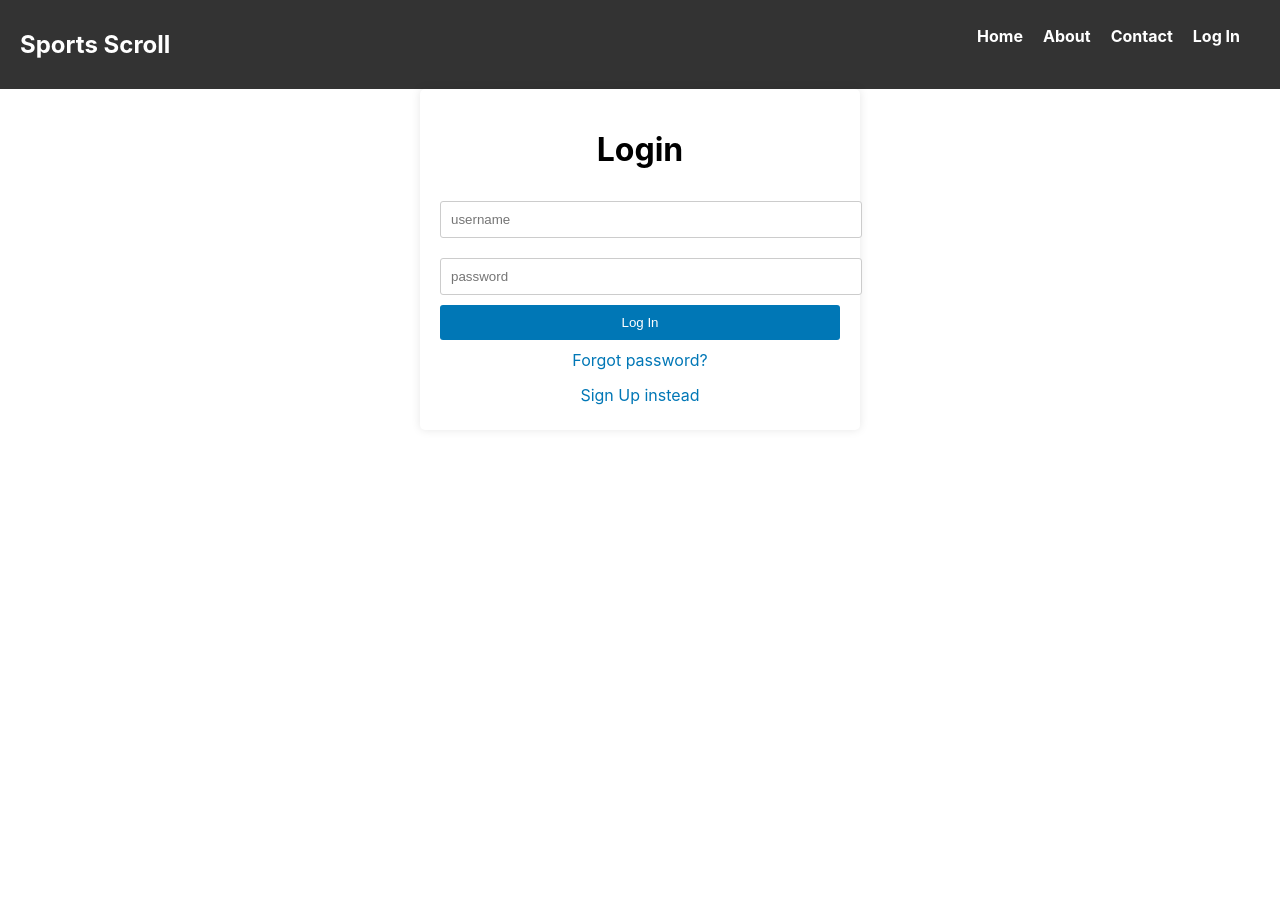
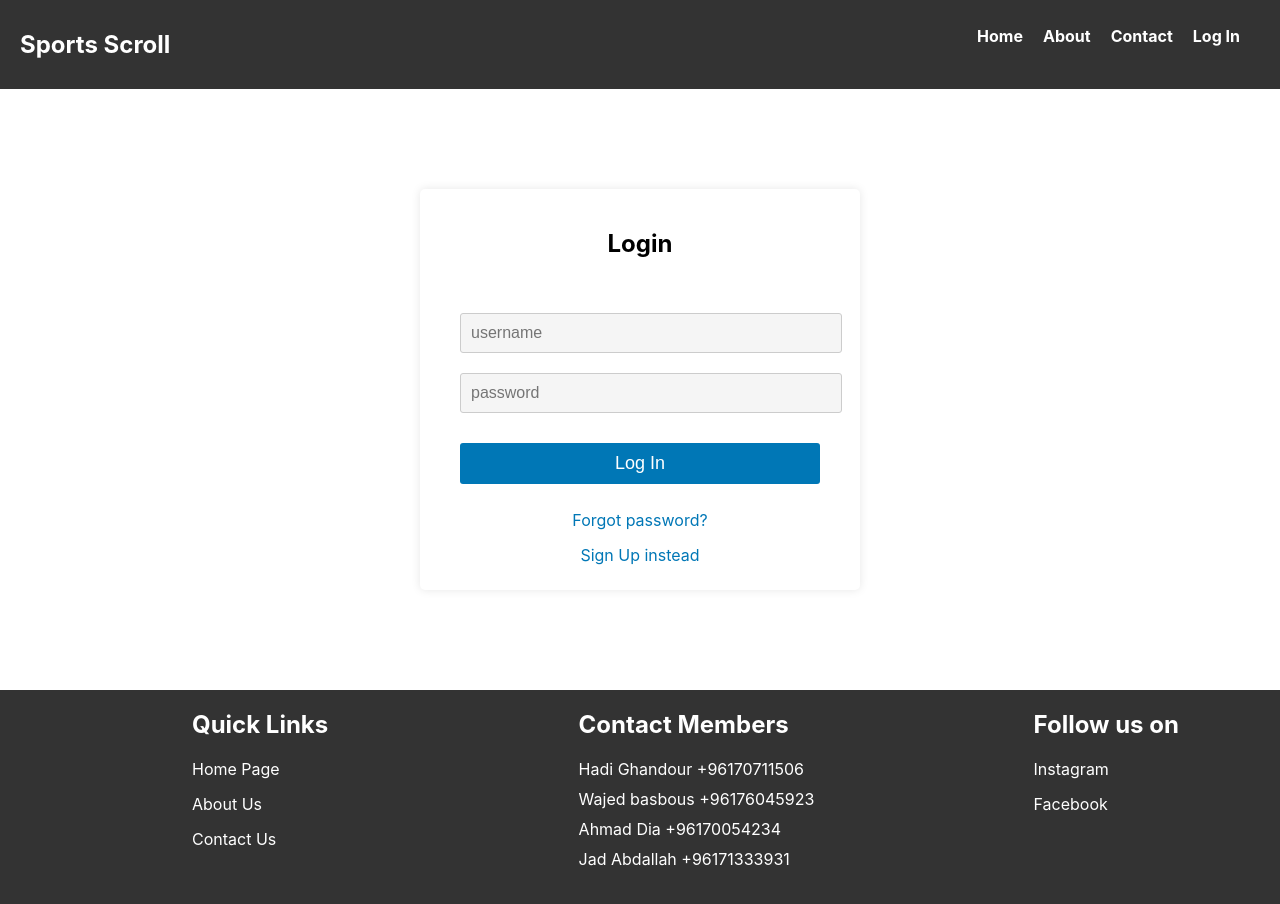
Before and after one commit to wajed1/sports-project, a React (Create React App) app: page / in a window 1280 px wide. Before the commit the page ends 800 px from the top, so only its background shows below. Built offline with nearby package versions, Linux system fonts and the light colour scheme.

Commit message:
Contact Us Done

```diff
--- a/package.json
+++ b/package.json
@@ -3,12 +3,14 @@
   "version": "0.1.0",
   "private": true,
   "dependencies": {
+    "@emailjs/browser": "^3.11.0",
     "@testing-library/jest-dom": "^5.17.0",
     "@testing-library/react": "^13.4.0",
     "@testing-library/user-event": "^13.5.0",
     "axios": "^1.6.1",
     "body-parser": "^1.20.2",
     "cors": "^2.8.5",
+    "emailjs-com": "^3.2.0",
     "express": "^4.18.2",
     "mongodb": "^6.2.0",
     "mongoose": "^8.0.0",
--- /dev/null
+++ b/src/pages/Contact.css
@@ -0,0 +1,83 @@
+.container1{
+    width: 100%;
+    height: 100vh;
+    display: flex;
+    align-items: center;
+    justify-content: center;
+    /*background-color: blue;*/
+}
+form{
+    display: flex;
+    flex-direction: column;
+    padding: 2vw 4vw;
+    width: 90%;
+    max-width: 600px;
+    border-radius: 10px;
+}
+form h3{
+    color: #555;
+    font-weight: 800;
+    margin-bottom:20px ;
+}
+form input, form textarea{
+    border: 0;
+    margin: 10px 0;
+    padding: 20px;
+    outline: none;
+    background: #f5f5f5 ;
+    font-size:16px ;
+}
+form button{
+    padding: 15px;
+    background: #ff5361;
+    color: #fff;
+    font-size: 18px;
+    border: 0;
+    outline: none;
+    cursor: pointer;
+    width: 200px;
+    margin: 20px auto 0;
+    border-radius: 30px ;
+}
+.footer {
+    grid-area: footer;
+    background-color: #333;
+    color: white;
+    display: flex;
+    flex-direction: row;
+  }
+
+  .footer a {
+    margin-bottom: 15px;
+    /* Adjust as needed for spacing between links */
+    text-decoration: none;
+    color: white;
+  }
+
+  .quick {
+    display: flex;
+    flex-direction: column;
+    margin-left: 15%;
+  }
+
+  .contact {
+    display: flex;
+    flex-direction: column;
+    margin-left: 18%;
+    margin-bottom: 10px;
+  }
+
+  .contact ul {
+    display: flex;
+    flex-direction: column;
+    margin-top: 0px;
+  }
+  .contact li{
+    margin-bottom: 10px;
+  }.follow{
+    margin-left: 14%;
+  }
+  .follow ul{
+    display: flex;
+    flex-direction: column;
+  }
--- a/src/pages/Contact.js
+++ b/src/pages/Contact.js
@@ -1,10 +1,78 @@
-import React from 'react';
+import React, { useState } from 'react';
+import emailjs from 'emailjs-com';
+import './Contact.css'
+
 function Contact() {
-    return(
-        <section className='hero'>
-            <h1>Contact</h1>
+    const [username, setUsername] = useState('');
+    const [email, setEmail] = useState('');
+    const [message, setMessage] = useState('');
+
+    async function submit(e) {
+        e.preventDefault();
+        const templateParams = {
+            to_email: 'hadighandour3@gmail.com',
+            from_name: e.target.from_name.value,
+            from_email: e.target.from_email.value,
+            message: e.target.message.value,
+          };
+
+          emailjs.send(
+            'service_ayyl51h',
+            'template_3x0e21d',
+            templateParams,
+            'IptLCqLDRbLkd0Ij5'
+          )
+            .then((response) => {
+              console.log('Email sent:', response);
+              alert("Email sent sucessfully")
+              // Handle success or show a success message
+              setUsername('');
+              setEmail('');
+              setMessage('');
+            })
+            .catch((error) => {
+              console.error('Error sending email:', error);
+              alert("Error sending email.")
+              // Handle error or display an error message
+            });
+        }
+    return (
+        <section>
+        <div class='container1'>
+            <form onSubmit={submit}>
+                <h3>GET IN TOUCH</h3>
+                <input type='text' name='from_name' placeholder='User name' value={username} onChange={(e) => setUsername(e.target.value)} required></input>
+                <input type='text' name='from_email' placeholder='Email Adresse' value={email} onChange={(e) => setEmail(e.target.value)} required></input>
+                <textarea name='message' rows='4' placeholder="How can we help you?" value={message} onChange={(e) => setMessage(e.target.value)}required></textarea>
+                <button type='submit'>Send Message</button>
+            </form>
+        </div>
+        <div class='footer'>
+                <li class='quick'>
+                    <h1>Quick Links</h1>
+                    <a href="/home">Home Page</a>
+                    <a href="/about">About Us</a>
+                    <a href="/">Log In</a>
+                </li>
+                <li class='contact'>
+                    <h1>Contact Members</h1>
+                    <ul>
+                        <li>Hadi Ghandour +96170711506</li>
+                        <li>Wajed basbous +96176045923</li>
+                        <li>Ahmad Dia +96170054234</li>
+                        <li>Jad Abdallah +96171333931</li>
+                    </ul>
+                </li>
+                <div class='follow'>
+                    <h1>Follow us on</h1>
+                    <ul>
+                    <a href=''>Instagram</a>
+                    <a href=''>Facebook</a>
+                    </ul>
+                </div>
+            </div>
         </section>
-    )
+    );
 }
 
-export default Contact
+export default Contact;
--- a/src/pages/Login.css
+++ b/src/pages/Login.css
@@ -8,6 +8,7 @@
     padding: 20px;
     background-color: #fff;
     border-radius: 5px;
+    margin-top: 100px;
 }
 
 .input-field {
@@ -33,11 +34,66 @@
     background-color: #005b8c;
     }
 
-
+.cover p{
+    margin-top: 0px;
+}
 
 .link{
+    color: #0077b6;
+    text-decoration: none;
+}
+
+.link1{
+    color: #0077b6;
+    text-decoration: none;
+    margin-bottom: 5px;
+}
+.link2{
     color: #0077b6;
     text-decoration: none;
     margin-bottom: 5px;
     margin-top: 10px;
 }
+.footer {
+    grid-area: footer;
+    background-color: #333;
+    color: white;
+    display: flex;
+    flex-direction: row;
+    margin-top: 100px;
+  }
+
+  .footer a {
+    margin-bottom: 15px;
+    /* Adjust as needed for spacing between links */
+    text-decoration: none;
+    color: white;
+  }
+
+  .quick {
+    display: flex;
+    flex-direction: column;
+    margin-left: 15%;
+  }
+
+  .contact {
+    display: flex;
+    flex-direction: column;
+    margin-left: 18%;
+    margin-bottom: 10px;
+  }
+
+  .contact ul {
+    display: flex;
+    flex-direction: column;
+    margin-top: 0px;
+  }
+  .contact li{
+    margin-bottom: 10px;
+  }.follow{
+    margin-left: 14%;
+  }
+  .follow ul{
+    display: flex;
+    flex-direction: column;
+  }
--- a/src/pages/Login.js
+++ b/src/pages/Login.js
@@ -1,53 +1,79 @@
-import React, {useEffect,useState} from 'react';
+import React, { useEffect, useState } from 'react';
 import './Login.css'
 import axios from "axios"
-import { Form, useNavigate} from "react-router-dom"
+import { Form, useNavigate } from "react-router-dom"
 
 
-function Login(){
+function Login() {
     const [username, setUsername] = useState('');
     const [pass, setPass] = useState('');
-    const history=useNavigate();
-    async function submit(e){
+    const history = useNavigate();
+    async function submit(e) {
         e.preventDefault();
 
-        try{
+        try {
 
-            await axios.post("http://localhost:8000/",{
-                username,pass
+            await axios.post("http://localhost:8000/", {
+                username, pass
             })
-            .then(res=>{
-                if(res.data==="exist"){
-                    history("/home",{state:{id:username}})
+                .then(res => {
+                    if (res.data === "exist") {
+                        history("/home", { state: { id: username } })
                     }
-                else if(res.data==="notexist"){
+                    else if (res.data === "notexist") {
                         alert("User did not sign up or the password is wrong")
                     }
                 })
-            .catch(e=>{
+                .catch(e => {
                     alert("wrong details")
                     console.log(e);
                 })
 
         }
-        catch(e){
+        catch (e) {
             console.log(e);
 
         }
 
     }
 
-    return(
+    return (
+        <section>
             <div className='cover'>
                 <h1 className='Login'>Login</h1>
                 <form action='POST'>
-            <input className='input-field ' value={username} type="text" placeholder='username' onChange={(e) => setUsername(e.target.value)}/>
-            <input className='input-field ' value={pass} type="password" placeholder='password' onChange={(e) => setPass(e.target.value)}/>
+                    <input className='input-field ' value={username} type="text" placeholder='username' onChange={(e) => setUsername(e.target.value)} />
+                    <input className='input-field ' value={pass} type="password" placeholder='password' onChange={(e) => setPass(e.target.value)} />
                     <button className='login-button' type='submit' onClick={submit}>Log In</button>
                 </form>
-                <a className='link' href='/'>Forgot password?</a>
-                <a className='link' href='/SignUp'>Sign Up instead</a>
+                <a className='link1' href='/'>Forgot password?</a>
+                <a className='link2' href='/SignUp'>Sign Up instead</a>
             </div>
+            <div class='footer'>
+                <li class='quick'>
+                    <h1>Quick Links</h1>
+                    <a href="/home">Home Page</a>
+                    <a href="/about">About Us</a>
+                    <a href="/contact">Contact Us</a>
+                </li>
+                <li class='contact'>
+                    <h1>Contact Members</h1>
+                    <ul>
+                        <li>Hadi Ghandour +96170711506</li>
+                        <li>Wajed basbous +96176045923</li>
+                        <li>Ahmad Dia +96170054234</li>
+                        <li>Jad Abdallah +96171333931</li>
+                    </ul>
+                </li>
+                <div class='follow'>
+                    <h1>Follow us on</h1>
+                    <ul>
+                        <a href=''>Instagram</a>
+                        <a href=''>Facebook</a>
+                    </ul>
+                </div>
+            </div>
+        </section>
     );
 }
 
--- a/src/pages/SignUp.js
+++ b/src/pages/SignUp.js
@@ -40,6 +40,7 @@ function SignUp() {
     }
 
     return(
+        <section>
         <div className='cover'>
             <h1 className='Login'>Sign Up</h1>
             <form action="POST">
@@ -50,6 +51,31 @@ function SignUp() {
             <p> Already have an account?</p>
             <a className='link' href='/'>Login</a>
         </div>
+        <div class='footer'>
+        <li class='quick'>
+            <h1>Quick Links</h1>
+            <a href="/home">Home Page</a>
+            <a href="/about">About Us</a>
+            <a href="/">Log In</a>
+        </li>
+        <li class='contact'>
+            <h1>Contact Members</h1>
+            <ul>
+                <li>Hadi Ghandour +96170711506</li>
+                <li>Wajed basbous +96176045923</li>
+                <li>Ahmad Dia +96170054234</li>
+                <li>Jad Abdallah +96171333931</li>
+            </ul>
+        </li>
+        <div class='follow'>
+            <h1>Follow us on</h1>
+            <ul>
+            <a href=''>Instagram</a>
+            <a href=''>Facebook</a>
+            </ul>
+        </div>
+    </div>
+    </section>
     );
 }
 
```
Also changed, not shown: 1 other file (tests, documents, lock files or other folders). Lines whose indentation alone changed are shown as unchanged.
